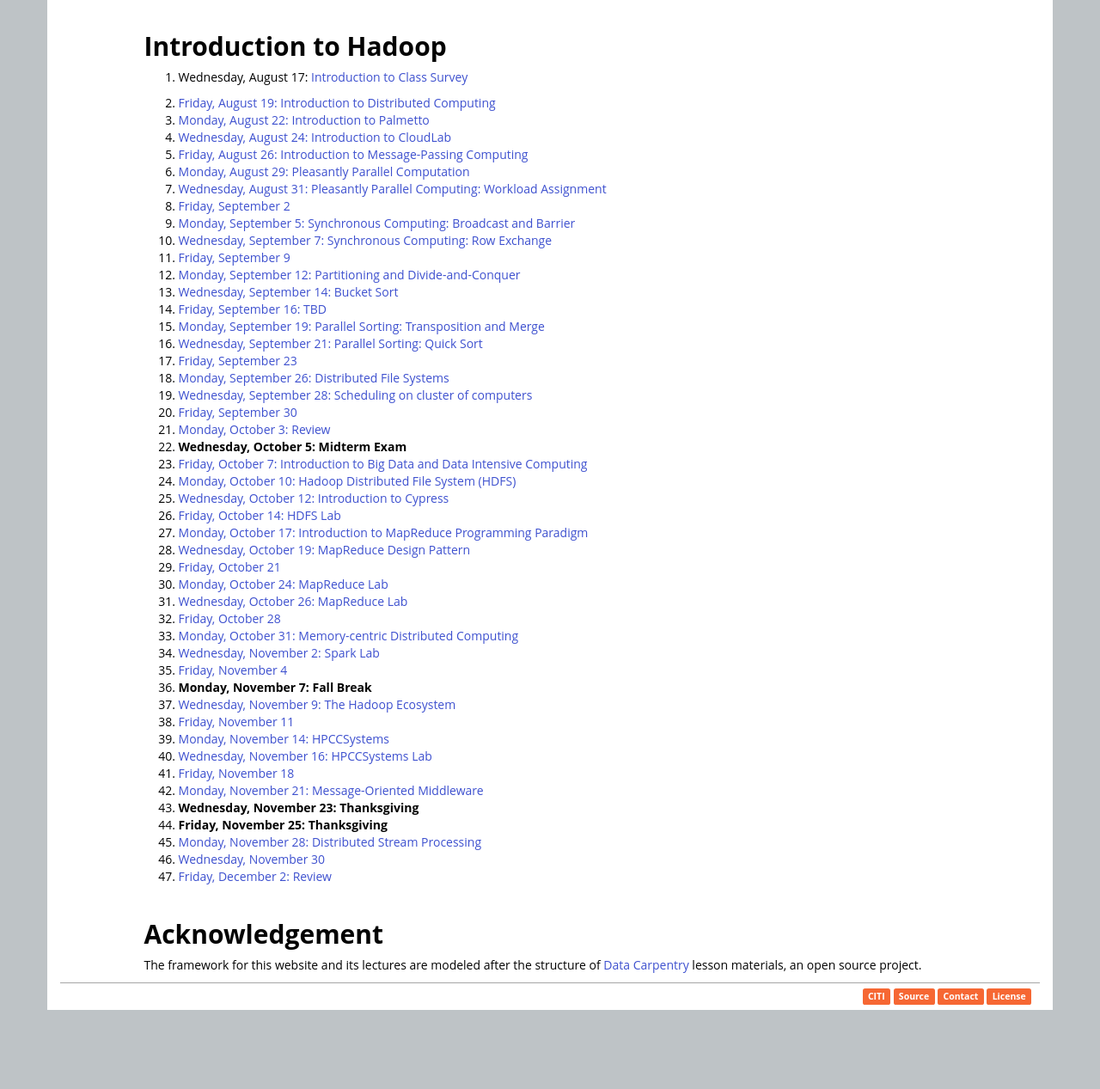
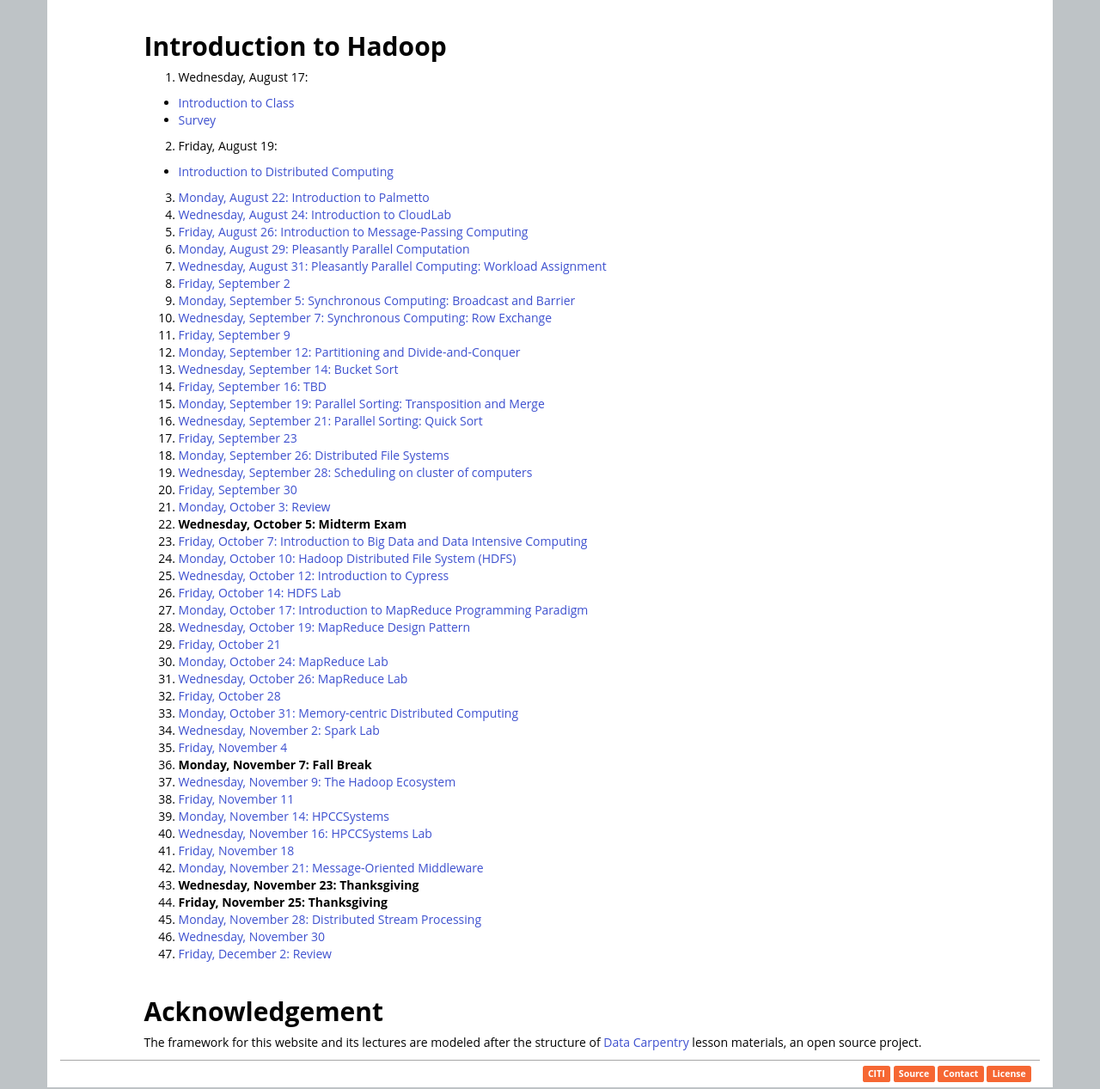
Before and after one commit to linhbngo/cpsc-3620, a plain HTML site: page index.html in a window 1280 px wide. Shown: the part 3265-4532 px from the top of the page at 86% size. Before the commit the page ends 4460 px from the top, so only its background shows below. Drawn offline with nearby package versions, Linux system fonts and the light colour scheme.

Commit message:
index modification

```diff
--- a/index.html
+++ b/index.html
@@ -124,8 +124,19 @@
 <p>Students with disabilities needing accommodations should make an appointment with Dr. Arlene Stewart, Director of Disability Services, to discuss specific needs within the first month of classes. Student should present a Faculty Accommodation Letter from Student Disability Services when they meet with instructors. The Office of Student Disability Services in Suite 239, Academic Success Building (864-656-6848; sds-l@clemson.edu). Please be aware that accommodations are not retroactive and new Faculty Accommodation Letters must be presented each semester.</p>
 <h2 id="introduction-to-hadoop">Introduction to Hadoop</h2>
 <ol style="list-style-type: decimal">
-<li><p>Wednesday, August 17: <a href="00-intro-to-class.html">Introduction to Class</a> <a href="https://goo.gl/forms/I9aJw7OptDeIotx73">Survey</a></p></li>
-<li><a href="">Friday, August 19: Introduction to Distributed Computing</a></li>
+<li>Wednesday, August 17:</li>
+</ol>
+<ul>
+<li><a href="intro-to-cpsc-3620.html">Introduction to Class</a></li>
+<li><a href="https://goo.gl/forms/I9aJw7OptDeIotx73">Survey</a></li>
+</ul>
+<ol start="2" style="list-style-type: decimal">
+<li>Friday, August 19:</li>
+</ol>
+<ul>
+<li><a href="intro-to-parallel-distributed-computing.html">Introduction to Distributed Computing</a></li>
+</ul>
+<ol start="3" style="list-style-type: decimal">
 <li><a href="">Monday, August 22: Introduction to Palmetto</a></li>
 <li><a href="">Wednesday, August 24: Introduction to CloudLab</a></li>
 <li><a href="">Friday, August 26: Introduction to Message-Passing Computing</a></li>
@@ -170,7 +181,7 @@
 <li><strong>Friday, November 25: Thanksgiving</strong></li>
 <li><a href="">Monday, November 28: Distributed Stream Processing</a></li>
 <li><a href="">Wednesday, November 30</a></li>
-<li><p><a href="">Friday, December 2: Review</a></p></li>
+<li><a href="">Friday, December 2: Review</a></li>
 </ol>
 <h2 id="acknowledgement">Acknowledgement</h2>
 <p>The framework for this website and its lectures are modeled after the structure of <a href="https://datacarpentry.org/lessons/">Data Carpentry</a> lesson materials, an open source project.</p>
```
